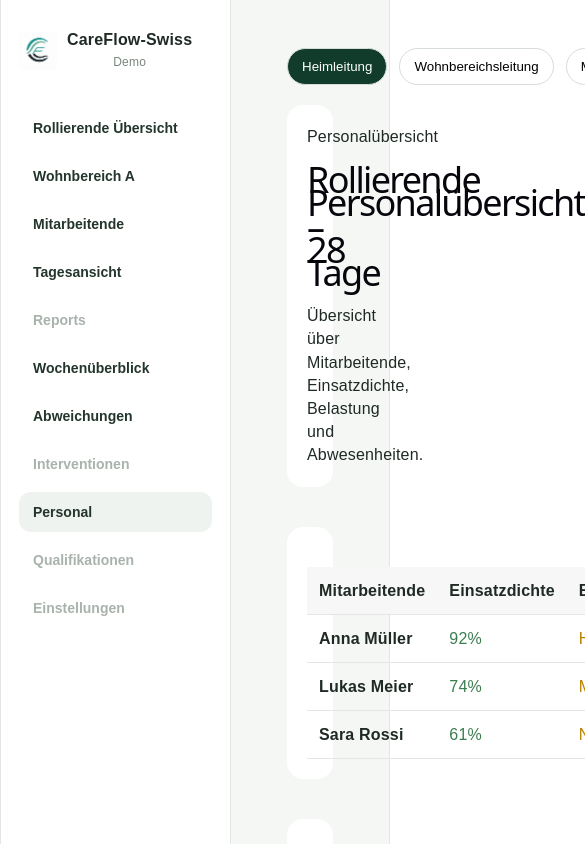
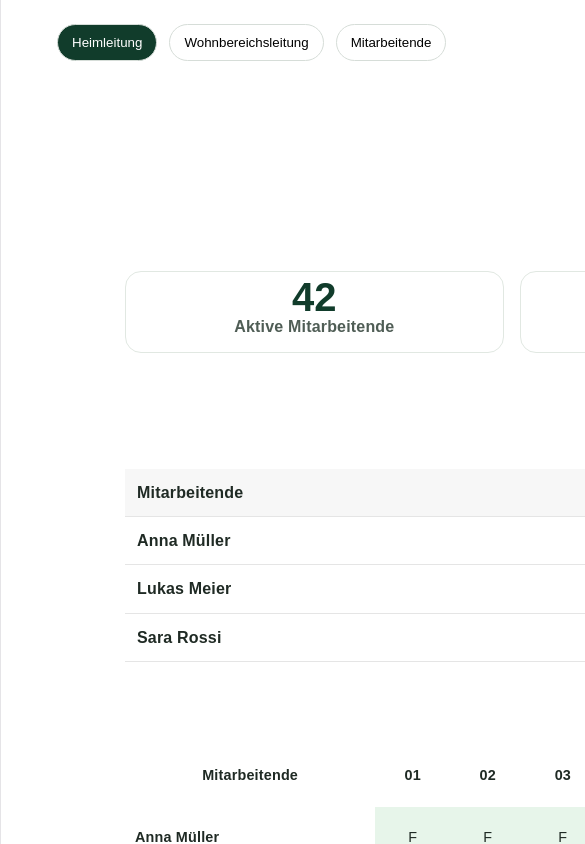
Before and after one commit to abbizco-bot/careflow-swiss, a React (Vite) app in the folder frontend/: page / in a window 390 px wide. Both pictures are taken after a click on the button "Personal". Shown: the top 844 px of the page, 585 px wide, since content can reach past the window. Built offline with nearby package versions, Linux system fonts and the light colour scheme.

Commit message:
Add responsive rolling staff overview and KPI cards

```diff
--- a/frontend/src/App.css
+++ b/frontend/src/App.css
@@ -434,3 +434,70 @@
 .matrix-red {
   background: #fde2e2;
 }
+.staff-matrix-wrapper {
+  overflow-x: auto;
+  width: 100%;
+}
+
+.staff-matrix {
+  min-width: 2200px;
+}
+.staff-matrix {
+  min-width: 1500px;
+}
+
+.staff-matrix td,
+.staff-matrix th {
+  min-width: 52px;
+  height: 34px;
+  font-size: 0.85rem;
+}
+
+.staff-matrix td:first-child,
+.staff-matrix th:first-child {
+  min-width: 220px;
+  position: sticky;
+  left: 0;
+  background: white;
+  z-index: 1;
+}
+.staff-matrix td,
+.staff-matrix th {
+  min-width: 52px;
+  height: 42px;
+  font-size: 0.9rem;
+}
+
+.staff-matrix {
+  min-width: 1700px;
+}
+.metric-card {
+  background: white;
+  border: 1px solid #e1e8e2;
+  border-radius: 16px;
+  padding: 20px;
+  text-align: center;
+}
+@media (max-width: 1200px) {
+  .metric-card {
+    padding: 14px;
+  }
+
+  .staff-matrix {
+    min-width: 1700px;
+  }
+}
+
+@media (max-width: 800px) {
+  .role-switcher {
+    flex-wrap: wrap;
+  }
+
+  .staff-matrix-wrapper {
+    overflow-x: auto;
+  }
+
+  .metric-card {
+    min-width: 140px;
+  }
+}
--- a/frontend/src/App.tsx
+++ b/frontend/src/App.tsx
@@ -361,10 +361,11 @@ console.log("visibleDays", visibleDays.map((day) => day.daySeverity));
         <div
           style={{
             display: "grid",
-            gridTemplateColumns: "230px minmax(0, 1fr)",
+          gridTemplateColumns:
+          activePage === "staffOverview" ? "1fr" : "230px minmax(0, 1fr)",
             minHeight: "100vh",
           }}
-        >
+        >{activePage !== "staffOverview" && (
           <aside
             style={{
               background: "#ffffff",
@@ -419,9 +420,17 @@ console.log("visibleDays", visibleDays.map((day) => day.daySeverity));
                 );
               })}
             </nav>
-          </aside>
-
-          <main style={{ padding: "48px 56px" }}>{content}</main>
+                    </aside>
+        )}
+
+          <main
+  style={{
+    padding: activePage === "staffOverview" ? "24px 56px" : "48px 56px",
+    background: activePage === "staffOverview" ? "#ffffff" : undefined,
+  }}
+>
+  {content}
+</main>
         </div>
       </div>
     );
@@ -1211,7 +1220,14 @@ console.log("visibleDays", visibleDays.map((day) => day.daySeverity));
   }
  function renderStaffOverview() {
   return (
-    <main className="page-shell">
+    <main
+      style={{
+        width: "100%",
+maxWidth: "none",
+padding: "32px 48px",
+        background: "#ffffff",
+      }}
+    >
 
       <section className="hero-card">
         <p className="eyebrow">Personalübersicht</p>
@@ -1222,6 +1238,24 @@ console.log("visibleDays", visibleDays.map((day) => day.daySeverity));
           Übersicht über Mitarbeitende, Einsatzdichte,
           Belastung und Abwesenheiten.
         </p>
+        <section
+  style={{
+    display: "grid",
+    gridTemplateColumns: "repeat(6, 1fr)",
+    gap: 16,
+    marginTop: 28,
+    marginBottom: 36,
+  }}
+>
+
+<MetricCard label="Aktive Mitarbeitende" value={42} color="#113c2b" />
+<MetricCard label="Hohe Belastung" value={6} color="#d08a00" />
+<MetricCard label="Kritische Lücken" value={8} color="#c43d3d" />
+<MetricCard label="Abwesenheiten" value={15} color="#2f6fb2" />
+<MetricCard label="Qualifikationslücken" value={5} color="#d08a00" />
+<MetricCard label="Einsatzdichte" value={78} color="#113c2b" />
+
+</section>
       </section>
 
       <section className="hero-card">
@@ -1272,61 +1306,54 @@ console.log("visibleDays", visibleDays.map((day) => day.daySeverity));
       <section className="hero-card">
 
   <p className="eyebrow">Rollierende Personallage – 28 Tage</p>
-
+<div className="staff-matrix-wrapper">
   <table className="staff-matrix">
-
     <thead>
       <tr>
         <th>Mitarbeitende</th>
-        <th>22</th>
-        <th>23</th>
-        <th>24</th>
-        <th>25</th>
-        <th>26</th>
-        <th>27</th>
-        <th>28</th>
+        <th>01</th><th>02</th><th>03</th><th>04</th><th>05</th><th>06</th><th>07</th>
+        <th>08</th><th>09</th><th>10</th><th>11</th><th>12</th><th>13</th><th>14</th>
+        <th>15</th><th>16</th><th>17</th><th>18</th><th>19</th><th>20</th><th>21</th>
+        <th>22</th><th>23</th><th>24</th><th>25</th><th>26</th><th>27</th><th>28</th>
       </tr>
     </thead>
 
     <tbody>
-
       <tr>
         <td>Anna Müller</td>
-        <td className="matrix-green">G</td>
-        <td className="matrix-green">G</td>
-        <td className="matrix-yellow">Y</td>
-        <td className="matrix-red">R</td>
-        <td className="matrix-green">G</td>
-        <td className="matrix-green">G</td>
-        <td className="matrix-yellow">Y</td>
+        <td className="matrix-green">F</td><td className="matrix-green">F</td><td className="matrix-green">F</td><td className="matrix-yellow">S</td>
+        <td className="matrix-green">F</td><td className="matrix-green">F</td><td className="matrix-green">F</td><td className="matrix-green">F</td>
+        <td className="matrix-yellow">S</td><td className="matrix-green">F</td><td className="matrix-green">F</td><td className="matrix-red">!</td>
+        <td className="matrix-green">F</td><td className="matrix-green">F</td><td className="matrix-green">F</td><td className="matrix-green">F</td>
+        <td className="matrix-yellow">S</td><td className="matrix-green">F</td><td className="matrix-green">F</td><td className="matrix-green">F</td>
+        <td className="matrix-green">F</td><td className="matrix-green">F</td><td className="matrix-yellow">S</td><td className="matrix-green">F</td>
+        <td className="matrix-green">F</td><td className="matrix-green">F</td><td className="matrix-green">F</td><td className="matrix-yellow">S</td>
       </tr>
 
       <tr>
         <td>Lukas Meier</td>
-        <td className="matrix-green">G</td>
-        <td className="matrix-yellow">Y</td>
-        <td className="matrix-yellow">Y</td>
-        <td className="matrix-green">G</td>
-        <td className="matrix-green">G</td>
-        <td className="matrix-red">R</td>
-        <td className="matrix-green">G</td>
+        <td className="matrix-yellow">S</td><td className="matrix-yellow">S</td><td className="matrix-green">F</td><td className="matrix-green">F</td>
+        <td className="matrix-yellow">S</td><td className="matrix-yellow">S</td><td className="matrix-red">!</td><td className="matrix-green">F</td>
+        <td className="matrix-green">F</td><td className="matrix-yellow">S</td><td className="matrix-yellow">S</td><td className="matrix-green">F</td>
+        <td className="matrix-green">F</td><td className="matrix-yellow">S</td><td className="matrix-red">!</td><td className="matrix-green">F</td>
+        <td className="matrix-green">F</td><td className="matrix-yellow">S</td><td className="matrix-yellow">S</td><td className="matrix-green">F</td>
+        <td className="matrix-green">F</td><td className="matrix-yellow">S</td><td className="matrix-red">!</td><td className="matrix-green">F</td>
+        <td className="matrix-green">F</td><td className="matrix-yellow">S</td><td className="matrix-yellow">S</td><td className="matrix-green">F</td>
       </tr>
 
       <tr>
         <td>Sara Rossi</td>
-        <td className="matrix-red">R</td>
-        <td className="matrix-green">G</td>
-        <td className="matrix-green">G</td>
-        <td className="matrix-yellow">Y</td>
-        <td className="matrix-green">G</td>
-        <td className="matrix-yellow">Y</td>
-        <td className="matrix-green">G</td>
+        <td className="matrix-red">!</td><td className="matrix-green">F</td><td className="matrix-green">F</td><td className="matrix-yellow">S</td>
+        <td className="matrix-green">F</td><td className="matrix-yellow">S</td><td className="matrix-green">F</td><td className="matrix-green">F</td>
+        <td className="matrix-red">!</td><td className="matrix-green">F</td><td className="matrix-yellow">S</td><td className="matrix-green">F</td>
+        <td className="matrix-green">F</td><td className="matrix-green">F</td><td className="matrix-yellow">S</td><td className="matrix-green">F</td>
+        <td className="matrix-red">!</td><td className="matrix-green">F</td><td className="matrix-green">F</td><td className="matrix-yellow">S</td>
+        <td className="matrix-green">F</td><td className="matrix-green">F</td><td className="matrix-yellow">S</td><td className="matrix-green">F</td>
+        <td className="matrix-red">!</td><td className="matrix-green">F</td><td className="matrix-green">F</td><td className="matrix-yellow">S</td>
       </tr>
-
     </tbody>
-
   </table>
-
+</div>
 </section>
 
     </main>
@@ -1703,19 +1730,19 @@ type MetricCardProps = {
 
 function MetricCard({ value, label, color }: MetricCardProps) {
   return (
-    <div>
+    <section className="metric-card">
       <div
         style={{
-          fontSize: 44,
+          fontSize: 40,
           fontWeight: 800,
           color,
-          marginBottom: 8,
+          marginBottom: 6,
         }}
       >
         {value}
       </div>
-      <div style={{ color: "#4f5d55" }}>{label}</div>
-    </div>
+      <div style={{ color: "#4f5d55", fontWeight: 600 }}>{label}</div>
+    </section>
   );
 }
 
```
